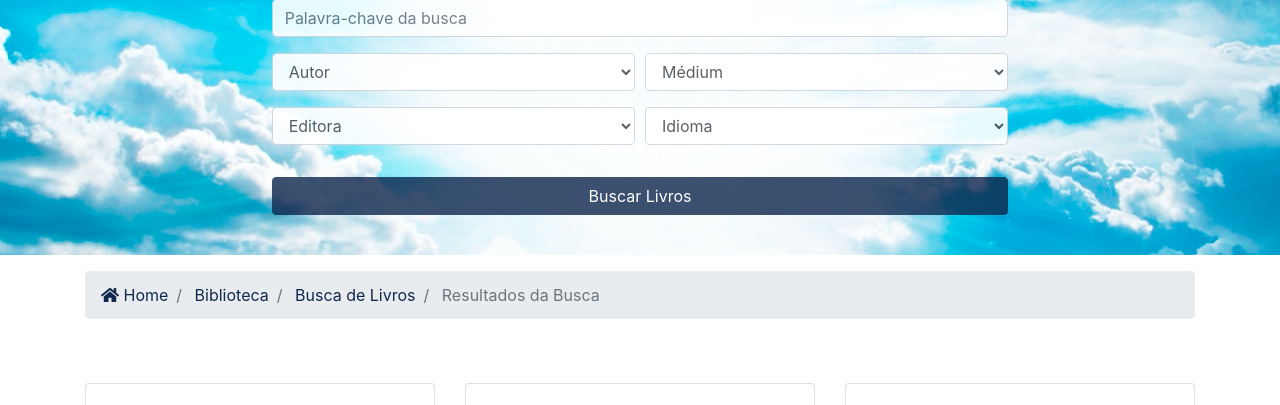
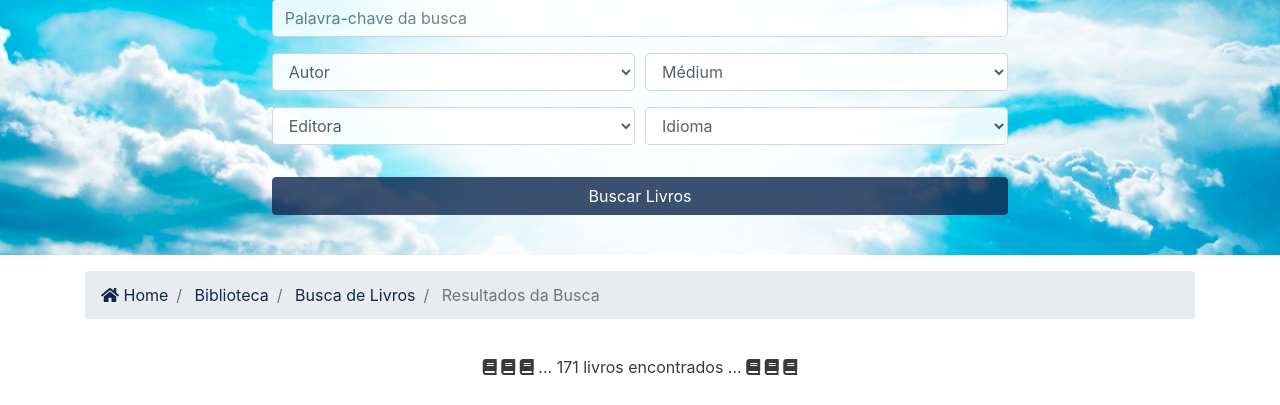
Before and after one commit to leofelipe222/soskardec, a Django app: page /library/busca_livros in a window 1280 px wide. Shown: the part 365-770 px from the top of the page. Run offline with Django 3.2, Linux system fonts and the light colour scheme; data comes from the database, SQL or seed files in the repository; both versions use the stored data as it was after the commit; some libraries are stand-ins or nearby versions.

Commit message:
Updating schedule of the month

```diff
--- a/library/views.py
+++ b/library/views.py
@@ -60,14 +60,17 @@ def busca_livros(request):
         if language:
             query_set_list = query_set_list.filter(language__iexact=language)
 
+    total_books = len(query_set_list)
     # Adding pagination to the view
     paginator = Paginator(query_set_list, 9) # 9 books per page
+    dir(paginator)
     query = request.GET
     page = request.GET.get('page')
     paged_books = paginator.get_page(page)
 
     context = {
         'books': paged_books,
+        'total_books': total_books,
         'unique_authors': unique_authors,
         'unique_mediums': unique_mediums,
         'unique_publishers': unique_publishers,
--- a/programacao/views.py
+++ b/programacao/views.py
@@ -4,7 +4,8 @@ from .models import Programa
 # Create your views here.
 def index(request):
     # Fecth all eventos from DB, filter new ones first and is_published
-    programas = Programa.objects.all().filter(is_published=True)[:4]
+    # programas = Programa.objects.all().filter(is_published=True)[:4]
+    programas = Programa.objects.order_by('program_date').filter(is_published=True)[:4]
 
     context = {
         'programas': programas
--- a/soskardec/settings.py
+++ b/soskardec/settings.py
@@ -142,8 +142,8 @@ DEFAULT_CHARSET = 'utf-8'
 # Static files (CSS, JavaScript, Images)
 # https://docs.djangoproject.com/en/3.0/howto/static-files/
 
-# STATIC_ROOT = os.path.join(BASE_DIR, 'static')
-STATIC_ROOT = os.path.join(BASE_DIR, 'staticfiles')
+STATIC_ROOT = os.path.join(BASE_DIR, 'static')
+# STATIC_ROOT = os.path.join(BASE_DIR, 'staticfiles')
 STATIC_URL = '/static/'
 STATICFILES_DIRS = [
     os.path.join(BASE_DIR, 'soskardec/static')
--- a/templates/library/busca_livros.html
+++ b/templates/library/busca_livros.html
@@ -120,8 +120,23 @@
     </div>
   </section>
 
+<!-- Total Boosk -->
+<section>
+  <div class="container">
+      <div class="card-body text-center">
+        <i class="fas fa-book"></i>
+        <i class="fas fa-book"></i>
+        <i class="fas fa-book"></i>
+        {% if books %} ... {{ total_books }} {% trans "livros encontrados" %} ... {% endif %}
+        <i class="fas fa-book"></i>
+        <i class="fas fa-book"></i>
+        <i class="fas fa-book"></i>
+      </div>
+  </div>
+</section>
+
 <!-- Catálogo de Livros do SOS -->
-<section id="listings" class="py-4">
+<section id="listings" class="py-1">
   <div class="container">
     <div class="row pb-3">
       <!-- If there are any books in the DB -->
--- a/templates/pages/index.html
+++ b/templates/pages/index.html
@@ -228,10 +228,7 @@
       </div>
       <div class="col-md-4 m-auto">
         <a href="https://venmo.com/soskardec" target="_blank">
-          <img src="{% static 'img/venmo_img_1.png' %}" class="img-fluid">
-        </a>
-        <a href="#">
-          <img src="{% static 'img/PayPalDonateNow.png' %}" class="img-fluid">
+          <img src="{% static 'img/venmo_img_2.png' %}" class="img-fluid">
         </a>
       </div>
       <div class="col-md-4">
```
Also changed, not shown: db.sqlite3, locale/en/LC_MESSAGES/django.po, media/photos/20200627/amar_a_si.jpeg, media/photos/20200627/sedes_prefeito.jpeg, media/photos/20200810/08_09_2020.png (added), media/photos/20200810/08_16_2020.jpeg (added), media/photos/20200810/08_16_2020.png (added), media/photos/20200810/08_16_2020_BhUy8cI.png (added), media/photos/20200810/08_23_2020.png (added), media/photos/20200810/08_30_2020.png (added), soskardec/static/img/venmo_img_2.png (added), 1 other file.
